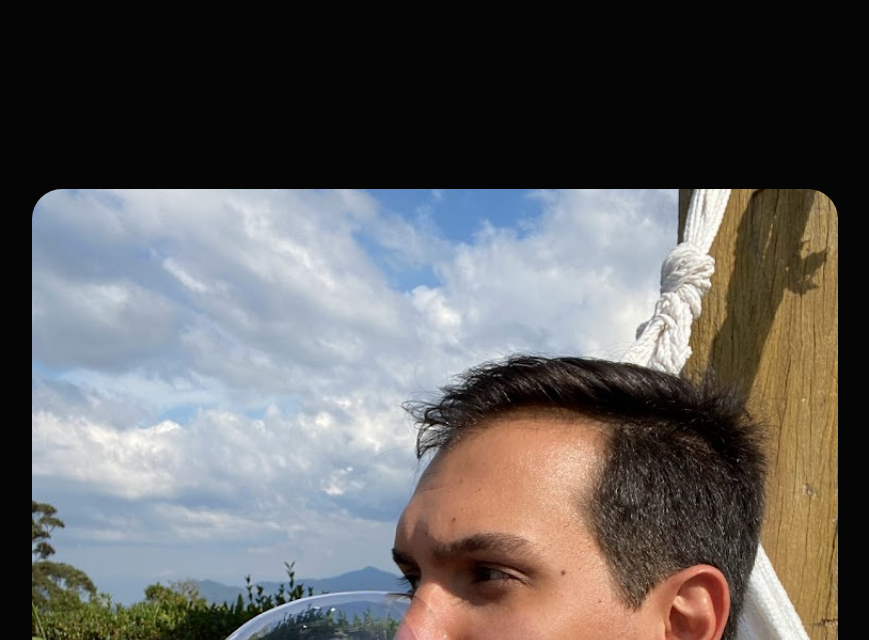
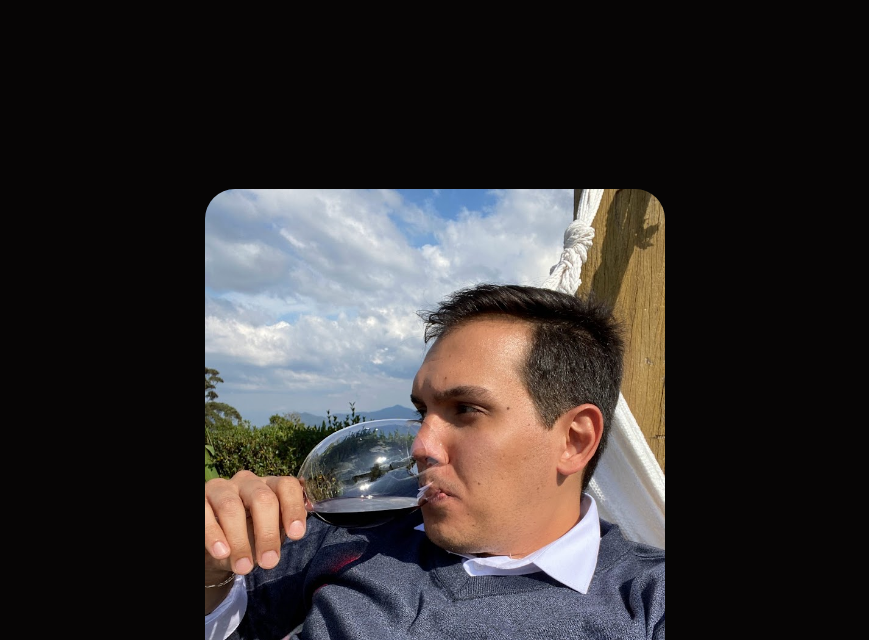
Before and after one commit to raeldecarvalho/Portfolio1, a plain HTML site: page index.html in a window 1280 px wide. Shown: the part 160-800 px from the top of the page, without its empty margins (205-1074 px from the left). Drawn offline with nearby package versions, Linux system fonts and the light colour scheme.

Commit message:
Update style.css

```diff
--- a/styles/style.css
+++ b/styles/style.css
@@ -153,6 +153,6 @@ body {
         width: auto;
     }
     .apresentacao__imagem {
-        width: 70%;
+        height: 60%;
     }
 }
```
